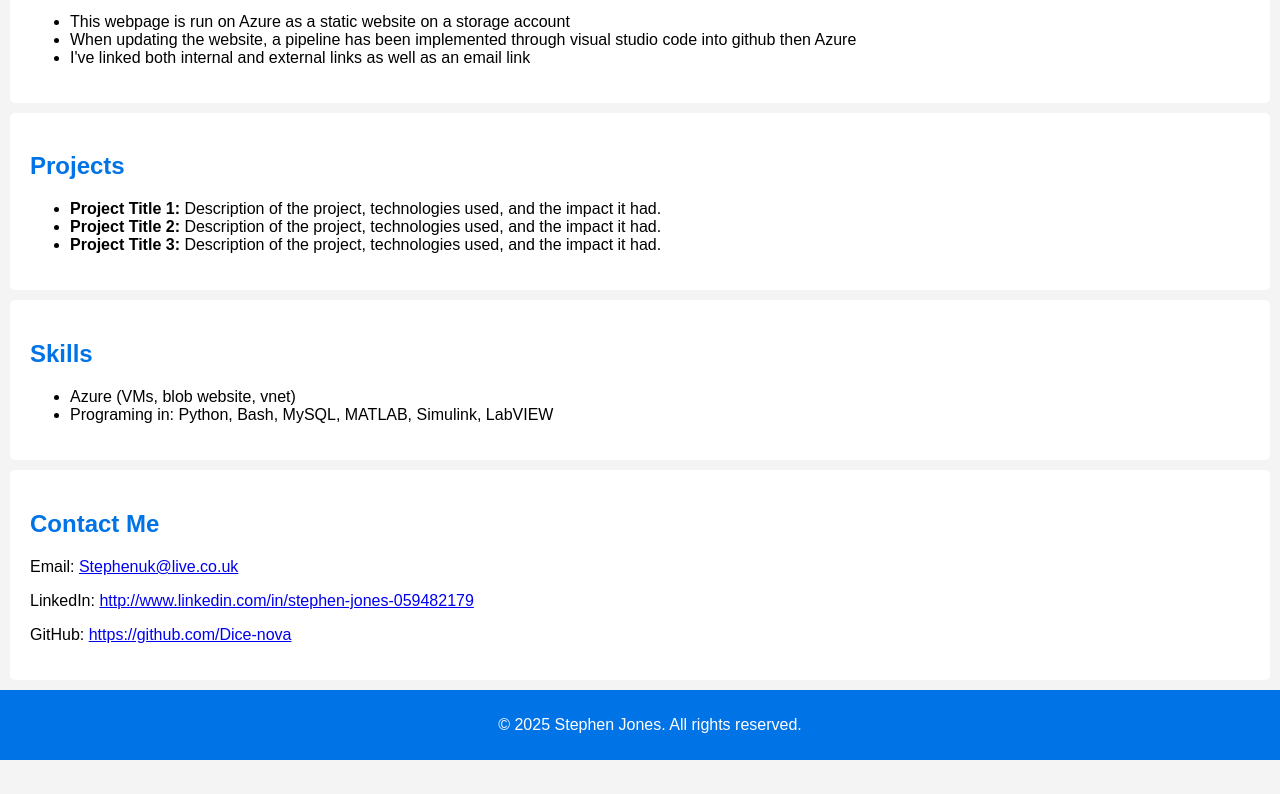
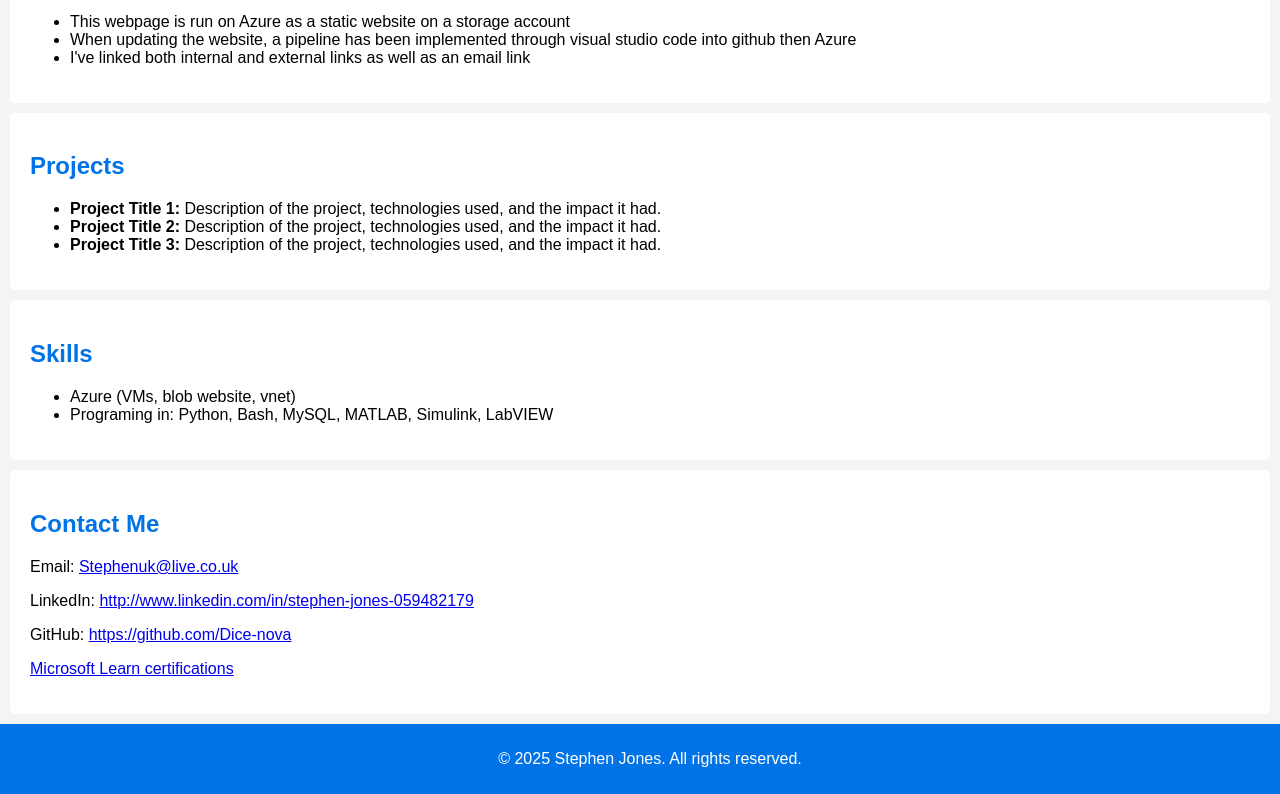
Before and after one commit to Dice-nova/website, a plain HTML site: page docs/index.html in a window 1280 px wide. Shown: the part 495-1289 px from the top of the page. Before the commit the page ends 1255 px from the top, so only its background shows below. Drawn offline with Linux system fonts and the light colour scheme.

Commit message:
Added Microsoft certification page

```diff
--- a/docs/index.html
+++ b/docs/index.html
@@ -92,6 +92,7 @@
     <a href="http://www.linkedin.com/in/stephen-jones-059482179">http://www.linkedin.com/in/stephen-jones-059482179</a></p>
     <p>GitHub:
         <a href = "https://github.com/Dice-nova">https://github.com/Dice-nova</a></p>
+    <p><a href="https://learn.microsoft.com/en-gb/users/stephenjones-0322/">Microsoft Learn certifications</a></p>
 </section>
 
 <footer>
```
